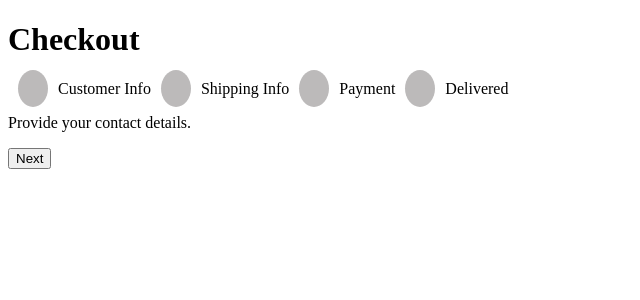
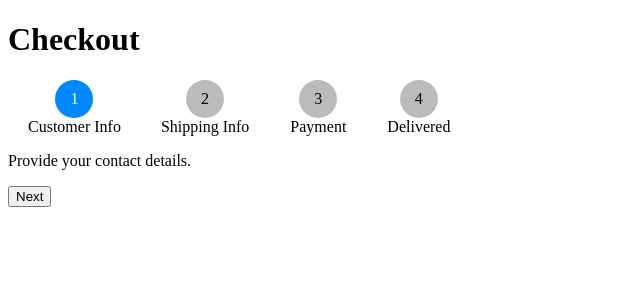
Before and after one commit to SandhyaR1007/react-interview-questions, a React (Vite) app in the folder stepper/: page / in a window 1280 px wide. Shown: the top 300 px of the page, without its empty margins (0-640 px from the left). Built offline with nearby package versions, Linux system fonts and the light colour scheme.

Commit message:
update: conditionals for step markers

```diff
--- a/stepper/src/components/CheckoutStepper.jsx
+++ b/stepper/src/components/CheckoutStepper.jsx
@@ -3,20 +3,31 @@ import { useState } from "react";
 const CheckoutStepper = ({ checkoutSteps }) => {
   const [currentStep, setCurrentStep] = useState(0);
   const handleStep = () => {
-    if (currentStep < checkoutSteps.length - 1)
-      setCurrentStep((step) => step + 1);
+    if (currentStep < checkoutSteps.length) setCurrentStep((step) => step + 1);
   };
+  const stepClass = (step) =>
+    step === currentStep
+      ? "current-step"
+      : step < currentStep
+      ? "completed-step"
+      : "";
   return (
     <div className="">
       <div className="checkoutStepsContainer">
         {checkoutSteps.map(({ name }, i) => (
-          <div key={i}>
-            <span className="circle"></span>
+          <div key={i} className="stepContainer">
+            <span className={`circle ${stepClass(i)}`}>
+              {i < currentStep ? "✔️" : i + 1}
+            </span>
             <span>{name}</span>
           </div>
         ))}
       </div>
-      <p>{checkoutSteps[currentStep].Component()}</p>
+      <p>
+        {currentStep === checkoutSteps.length
+          ? checkoutSteps[currentStep - 1].Component()
+          : checkoutSteps[currentStep].Component()}
+      </p>
       <button onClick={handleStep}>Next</button>
     </div>
   );
```
